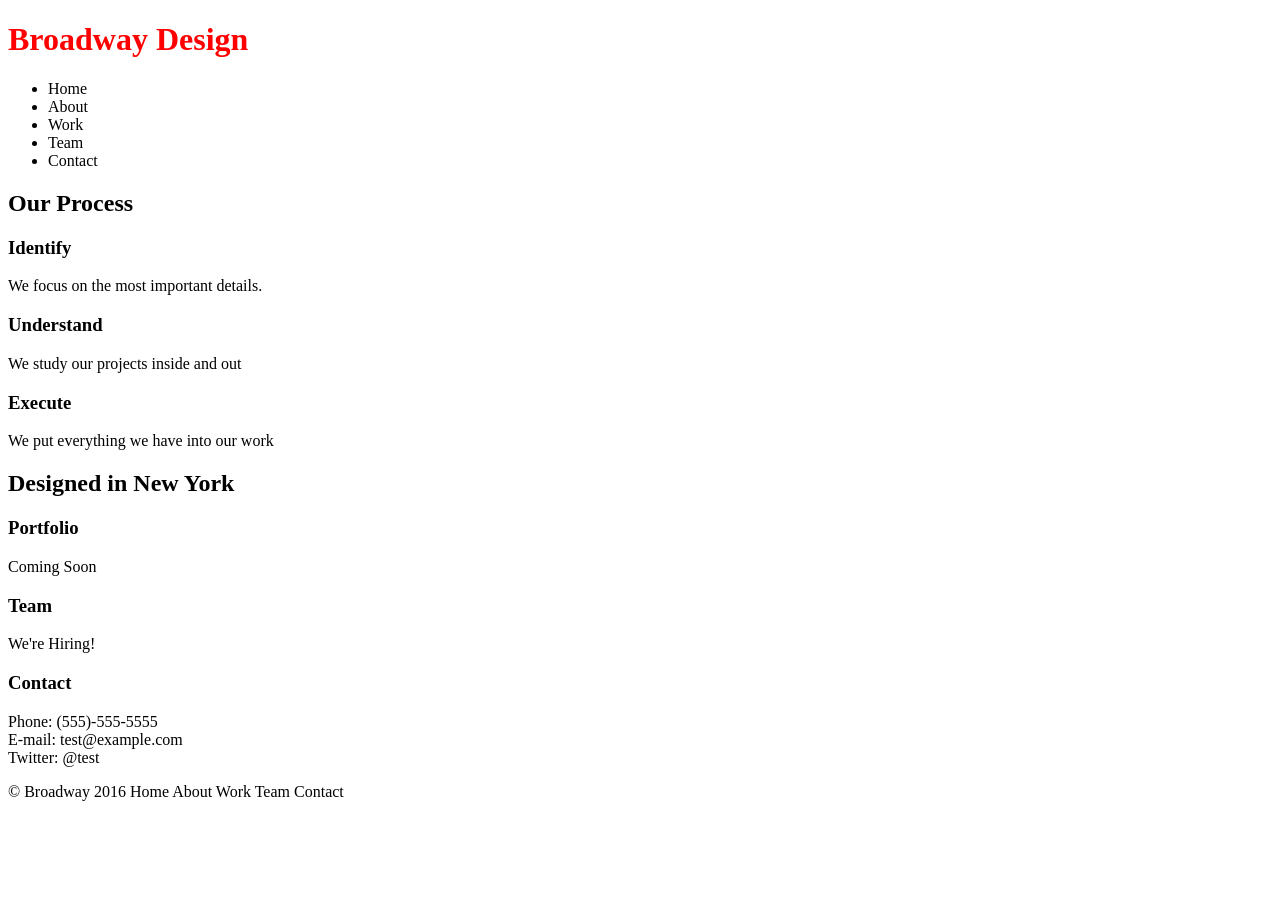
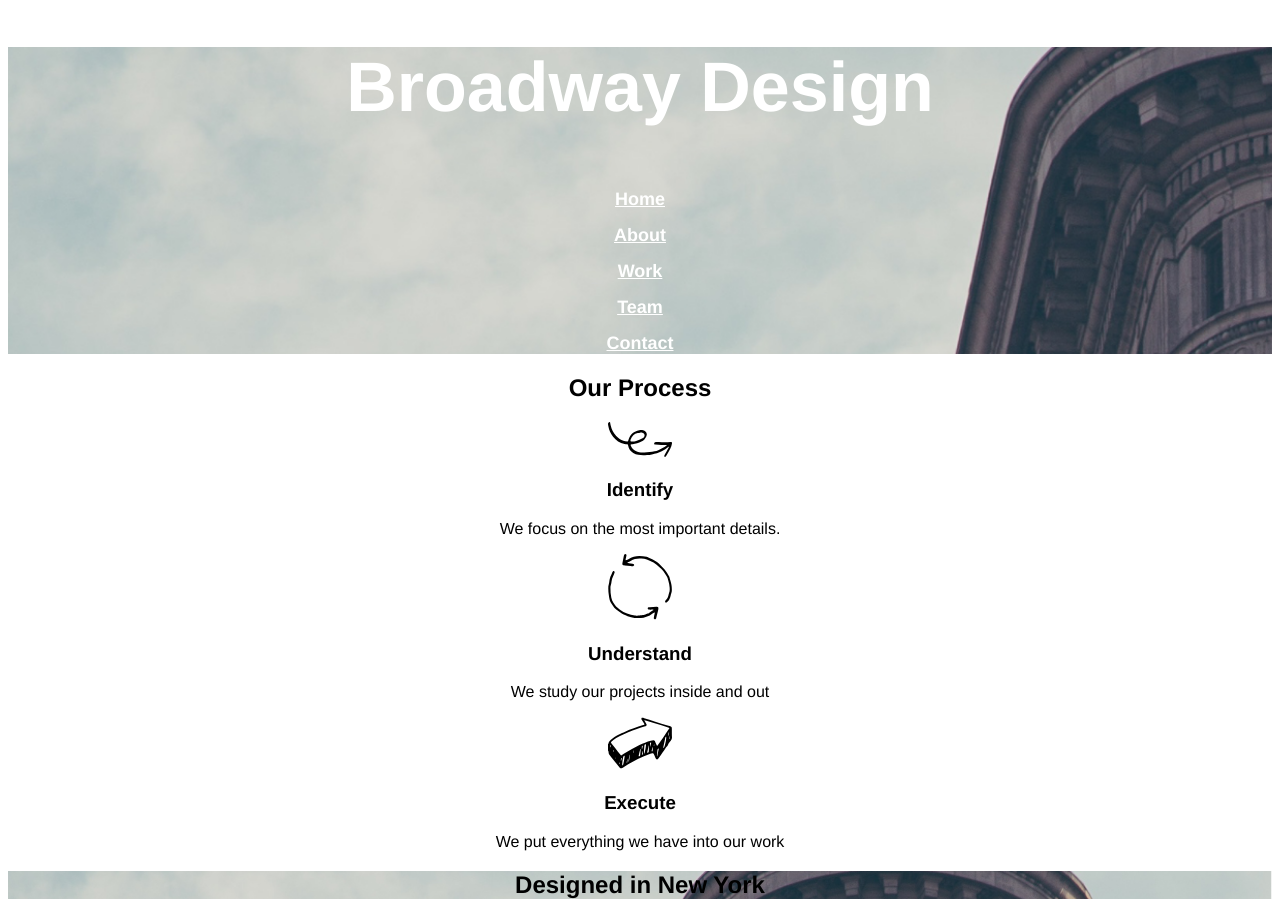
Before and after one commit to Dylan-Harrington/Broadway, a plain HTML site: page index.html in a window 1280 px wide. Shown: the top 902 px of the page. Before the commit the page ends 817 px from the top, so only its background shows below. Drawn offline with Linux system fonts and the light colour scheme.

Commit message:
Added images to image file and began css styling. Continue CSS styling below header div.

```diff
--- a/index.html
+++ b/index.html
@@ -11,11 +11,11 @@
     <h1>Broadway Design</h1>
     <nav>
       <ul>
-        <li>Home</li>
-        <li>About</li>
-        <li>Work</li>
-        <li>Team</li>
-        <li>Contact</li>
+        <li><a href="http://thurgooddesigns.com">Home</a></li>
+        <li><a href="http://thurgooddesigns.com">About</a></li>
+        <li><a href="http://thurgooddesigns.com">Work</a></li>
+        <li><a href="http://thurgooddesigns.com">Team</a></li>
+        <li><a href="http://thurgooddesigns.com">Contact</a></li>
       </ul>
     </nav>
   </div>
@@ -23,19 +23,19 @@
   <!-- This is the Process section -->
   <div id="process">
     <h2>Our Process</h2>
-    <!-- "Identify" Image goes here -->
+    <img src="resources/images/identify.svg" alt="Identify Icon"/>
     <h3>Identify</h3>
     <p>We focus on the most important details.</p>
-    <!-- "Understand" Image goes here -->
+    <img src="resources/images/understand.svg" alt="Understand Icon"/>
     <h3>Understand</h3>
     <p>We study our projects inside and out</p>
-    <!-- "Execute" Image goes here -->
+    <img src="resources/images/execute.svg" alt="Execute Icon"/>
     <h3>Execute</h3>
     <p>We put everything we have into our work</p>
   </div>
 
   <!-- This is the image break -->
-  <h2>Designed in New York</h2>
+  <h2 class="image-break">Designed in New York</h2>
 
   <!-- This is the Portfolio Plus section -->
   <div id="portfolio-plus">
--- a/resources/css/style.css
+++ b/resources/css/style.css
@@ -1,3 +1,34 @@
-h1 {
-  color: red;
+* {
+  text-align: center;
+  font-family: Helvetica, sans-serif;
 }
+
+#header,
+.image-break {
+  background-image: url(../images/background-image.png);
+  background-repeat: no-repeat;
+  background-size: cover;
+}
+
+#header h1 {
+  color: white;
+  font-size: 70px;
+  font-weight: bold;
+}
+
+#header ul {
+  color: white;
+  font-size: 18px;
+  list-style-type: none;
+  margin: 0;
+  padding: 0;
+  font-weight: bold;
+}
+
+a {
+  color: white;
+}
+
+li {
+  padding-top: 15px;
+}
```
Also changed, not shown: resources/images/background-image.png (added), resources/images/execute.svg (added), resources/images/identify.svg (added), resources/images/understand.svg (added), 1 other file.
